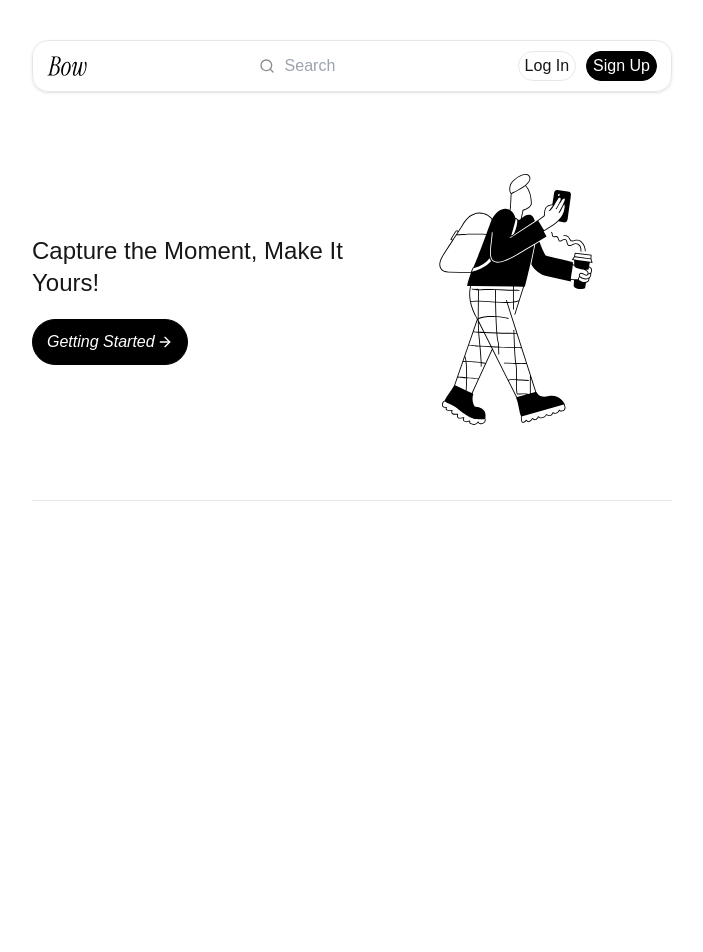
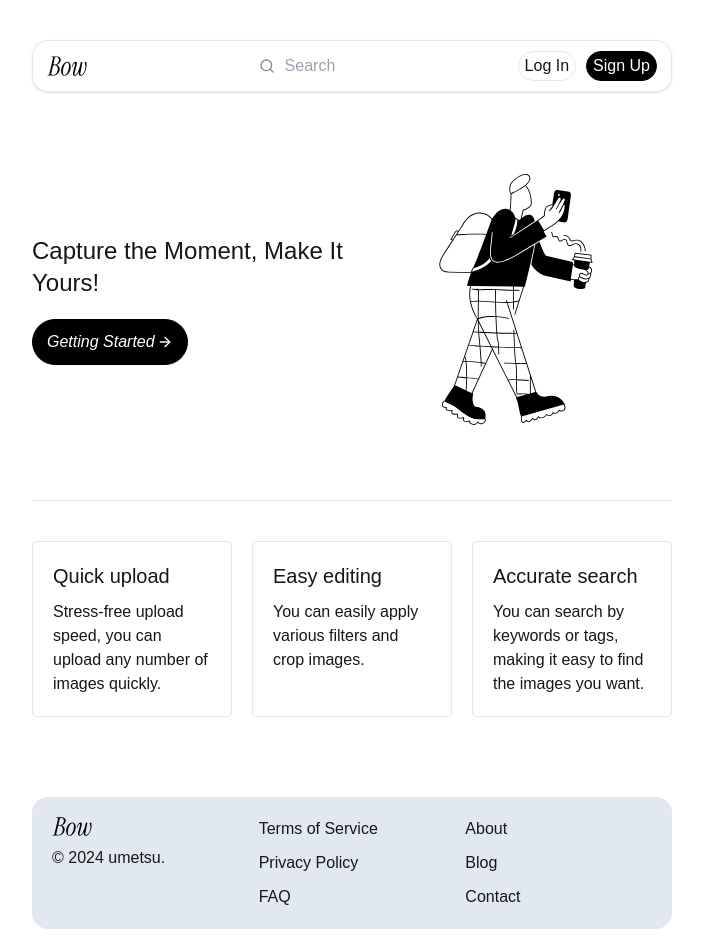
Before and after one commit to re-umetsu2/bow, a Next.js app: page / in a window 1280 px wide. Shown: the top 952 px of the page, without its empty margins (288-991 px from the left). Before the commit the page ends 800 px from the top, so only its background shows below. Built offline with nearby package versions, Linux system fonts and the light colour scheme.

Commit message:
Add a Header

```diff
--- a/src/app/page.tsx
+++ b/src/app/page.tsx
@@ -5,15 +5,14 @@ import { FiArrowRight, FiSearch } from "react-icons/fi";
 export default function Home() {
   return (
     <div className="md:w-1/2 mx-5 md:mx-auto my-10">
+      {/* header */}
       <div className="z-50 sticky top-10 left-0 bg-white bg-opacity-50 backdrop-blur border rounded-2xl shadow px-3.5 py-2.5 flex items-center">
         <div className="w-10">
           <Image src="/logo.svg" alt="Bow" width={100} height={100} />
         </div>
-        {/* md以下 */}
         <div className="block lg:hidden ml-auto">
           <Link href="/search"><FiSearch className="opacity-50" /></Link>
         </div>
-        {/* md以上 */}
         <div className="hidden lg:flex ml-auto">
           <div className="flex items-center bg-white rounded-full overflow-hidden px-1.5 py-0.5 mr-5">
             <FiSearch className="opacity-50" />
@@ -25,6 +24,7 @@ export default function Home() {
           </div>
         </div>
       </div>
+      {/* main */}
       <div className="mt-12 flex flex-col lg:flex-row items-center">
         <div className="lg:w-1/2">
           <h1 className="text-2xl">Capture the Moment, Make It Yours!</h1>
@@ -35,6 +35,39 @@ export default function Home() {
         </div>
       </div>
       <hr className="my-10" />
+      <div className="grid grid-cols-1 md:grid-cols-3 gap-5">
+        <div className="border rounded p-5">
+          <h1 className="text-xl mb-2.5">Quick upload</h1>
+          <p>Stress-free upload speed, you can upload any number of images quickly.</p>
+        </div>
+        <div className="border rounded p-5">
+          <h1  className="text-xl mb-2.5">Easy editing</h1>
+          <p>You can easily apply various filters and crop images.</p>
+        </div>
+        <div className="border rounded p-5">
+          <h1  className="text-xl mb-2.5">Accurate search</h1>
+          <p>You can search by keywords or tags, making it easy to find the images you want.</p>
+        </div>
+      </div>
+      {/* footer */}
+      <div className="bg-slate-200 rounded-2xl p-5 mt-20 grid grid-cols-1 md:grid-cols-3 gap-5">
+        <div>
+          <div className="w-10">
+            <Image src="/logo.svg" alt="Bow" width={100} height={100} />
+          </div>
+          <p className="mt-2.5">&copy; 2024 umetsu.</p>
+        </div>
+        <div className="flex flex-col space-y-2.5">
+          <Link href="#">Terms of Service</Link>
+          <Link href="#">Privacy Policy</Link>
+          <Link href="#">FAQ</Link>
+        </div>
+        <div className="flex flex-col space-y-2.5">
+          <Link href="#">About</Link>
+          <Link href="#">Blog</Link>
+          <Link href="#">Contact</Link>
+        </div>
+      </div>
     </div>
   )
 }
```
